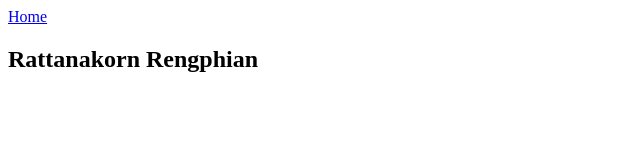
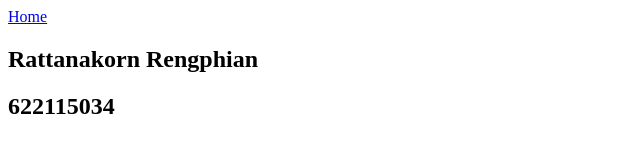
Before and after one commit to txkidxki/se234-lab3, a plain HTML site: page profile.html in a window 1280 px wide. Shown: the whole page, without its empty margins (0-640 px from the left). Drawn offline with Linux system fonts and the light colour scheme.

Commit message:
add detail profile

```diff
--- a/profile.html
+++ b/profile.html
@@ -7,8 +7,9 @@
     <title>Document</title>
 </head>
 <body>
+
     <a href="/index.html">Home</a>
     <h2>Rattanakorn Rengphian</h2>
-
+    <h2>622115034</h2>
 </body>
 </html>
```
